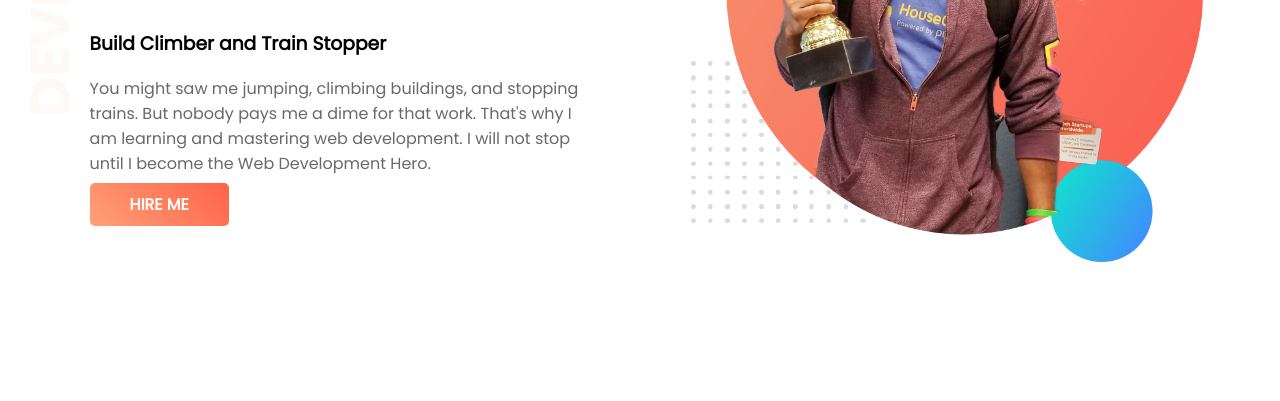
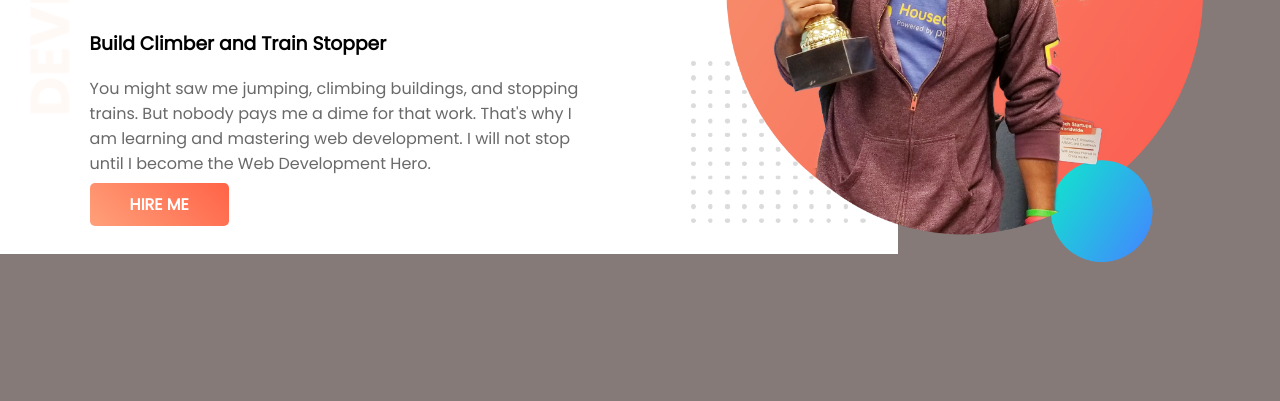
Before and after one commit to ProgrammingHero1/web-developer-portfolio, a plain HTML site: page index.html in a window 1280 px wide. Shown: the part 246-647 px from the top of the page. Drawn offline with Linux system fonts and the light colour scheme.

Commit message:
changed body bgc to red

```diff
--- a/style.css
+++ b/style.css
@@ -1,6 +1,7 @@
 body{
     margin: 0;
     font-family: 'Poppins', sans-serif;
+    background-color: hsl(3, 5%, 50%);
 }
 section{
     height: 500px;
```
